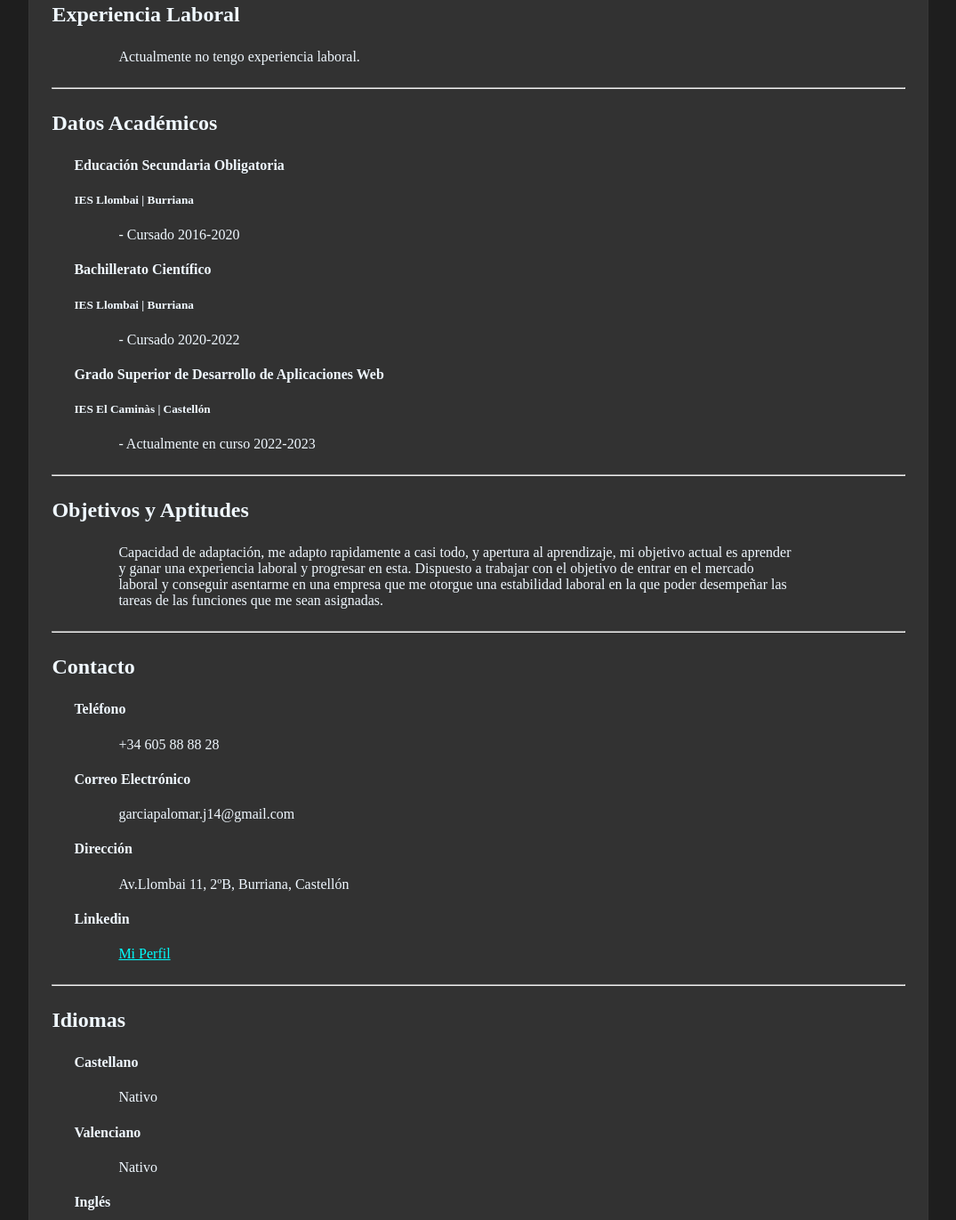
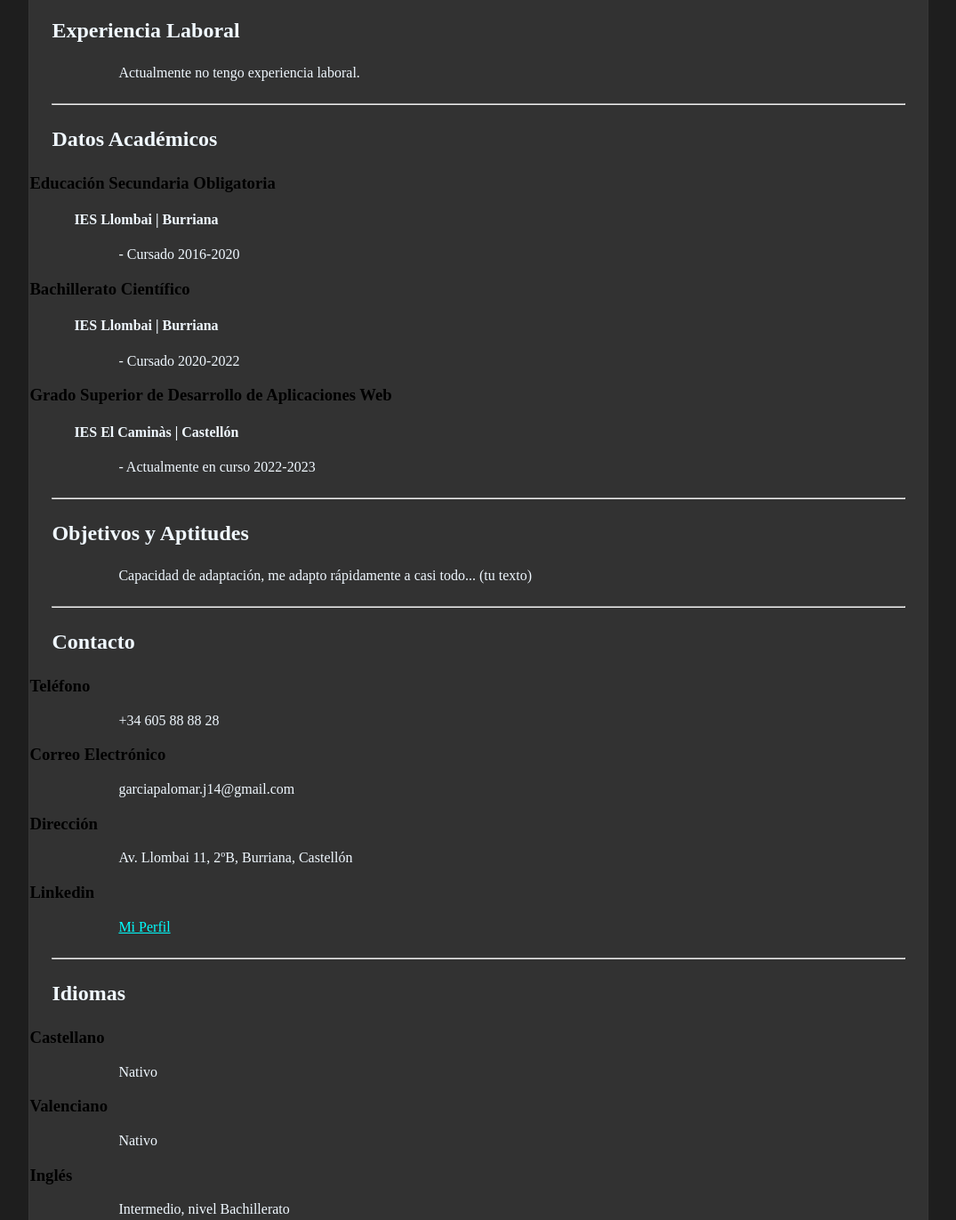
Before and after one commit to joangarciapalomar/joangarciapalomar.github.io, a plain HTML site: page index.html in a window 1280 px wide. Shown: the part 205-1576 px from the top of the page at 89% size, without its empty margins (102-1177 px from the left). Drawn offline with Linux system fonts and the light colour scheme.

Commit message:
Update index.html

```diff
--- a/index.html
+++ b/index.html
@@ -1,79 +1,75 @@
-<html>
+<!DOCTYPE html>
+<html lang="es">
 <head>
+    <meta charset="UTF-8">
+    <meta name="viewport" content="width=device-width, initial-scale=1.0">
     <link rel="stylesheet" href="CSS/estilo.css">
-
-        <title>Curriculum  |  Joan García Palomar</title>
-
+    <title>Curriculum | Joan García Palomar</title>
 </head>
 <body>
 
+    <header>
         <div class="name">
-            <img src="Imagenes/índice.jpeg" alt="">
+            <img src="Imagenes/índice.jpeg" alt="Foto de Joan García Palomar">
             <h1>Joan García Palomar</h1>
         </div>
-        <div class="body-text">
+    </header>
 
+    <main>
+        <section class="body-text">
+            <article>
                 <h2>Experiencia Laboral</h2>
+                <p>Actualmente no tengo experiencia laboral.</p>
+                <hr>
+            </article>
 
-        <p>Actualmente no tengo experiencia laboral.</p>
-
-        <hr/>
-
+            <article>
                 <h2>Datos Académicos</h2>
 
-        <h4>Educación Secundaria Obligatoria</h4>
-
-        <h5>IES Llombai | Burriana</h5>
-
+                <h3>Educación Secundaria Obligatoria</h3>
+                <h4>IES Llombai | Burriana</h4>
                 <p>- Cursado 2016-2020</p>
 
-
-        <h4>Bachillerato Científico</h4>
-        <h5>IES Llombai | Burriana</h5>
-
+                <h3>Bachillerato Científico</h3>
+                <h4>IES Llombai | Burriana</h4>
                 <p>- Cursado 2020-2022</p>
 
-
-        <h4>Grado Superior de Desarrollo de Aplicaciones Web</h4>
-        <h5>IES El Caminàs | Castellón</h5>
-
+                <h3>Grado Superior de Desarrollo de Aplicaciones Web</h3>
+                <h4>IES El Caminàs | Castellón</h4>
                 <p>- Actualmente en curso 2022-2023</p>
 
-        <hr/>
+                <hr>
+            </article>
 
+            <article>
                 <h2>Objetivos y Aptitudes</h2>
+                <p>Capacidad de adaptación, me adapto rápidamente a casi todo... (tu texto)</p>
+                <hr>
+            </article>
 
-        <p>Capacidad de adaptación, me adapto rapidamente a casi todo, y apertura al aprendizaje, mi objetivo actual es aprender y ganar
-            una experiencia laboral y progresar en esta. Dispuesto a trabajar con el objetivo de
-            entrar en el mercado laboral y conseguir asentarme en una empresa que me otorgue una
-            estabilidad laboral en la que poder desempeñar las tareas de las funciones que me sean asignadas.
-        </p>
+            <article>
+                <h2>Contacto</h2>
+                <h3>Teléfono</h3>
+                <p>+34 605 88 88 28</p>
+                <h3>Correo Electrónico</h3>
+                <p>garciapalomar.j14@gmail.com</p>
+                <h3>Dirección</h3>
+                <p>Av. Llombai 11, 2ºB, Burriana, Castellón</p>
+                <h3>Linkedin</h3>
+                <a href="https://www.linkedin.com/in/joan-garc%C3%ADa-palomar-0b6b22262/">Mi Perfil</a>
+                <hr>
+            </article>
 
-        <hr/>
-
-
-        <h2>Contacto</h2>
-        <h4>Teléfono</h4>
-        <p>+34 605 88 88 28</p>
-        <h4>Correo Electrónico</h4>
-        <p>garciapalomar.j14@gmail.com</p>
-        <h4>Dirección</h4>
-        <p>Av.Llombai 11, 2ºB, Burriana, Castellón</p>
-        <h4>Linkedin</h4>
-        <a href="https://www.linkedin.com/in/joan-garc%C3%ADa-palomar-0b6b22262/">Mi Perfil</a>
-
-        <hr/>
-
-
+            <article>
                 <h2>Idiomas</h2>
-
-        <h4>Castellano</h4>
+                <h3>Castellano</h3>
                 <p>Nativo</p>
-        <h4>Valenciano</h4>
+                <h3>Valenciano</h3>
                 <p>Nativo</p>
-        <h4>Inglés</h4>
+                <h3>Inglés</h3>
                 <p>Intermedio, nivel Bachillerato</p>
-    </div>
-
+            </article>
+        </section>
+    </main>
 </body>
 </html>
```
Lines whose indentation alone changed are shown as unchanged.
